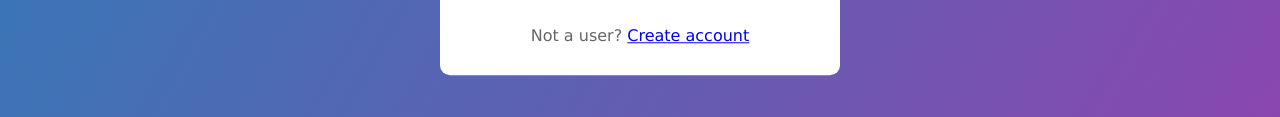
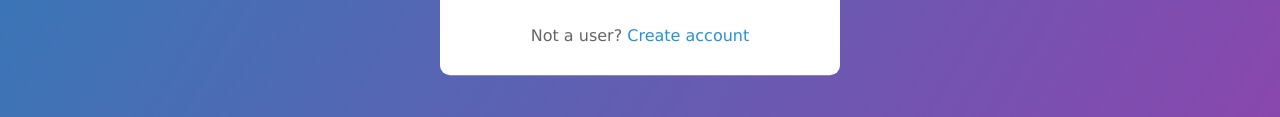
Before and after one commit to mr7io/login_form, a plain HTML site: page index.html in a window 1280 px wide. Shown: the part 531-648 px from the top of the page. Drawn offline with Linux system fonts and the light colour scheme.

Commit message:
Add Color to Signup Link

```diff
--- a/style.css
+++ b/style.css
@@ -112,3 +112,9 @@ input[type="submit"]:hover {
     color: #666666;
 
 }
+
+.signup_link a {
+    color: #2691d9;
+    text-decoration: none;
+
+}
```
